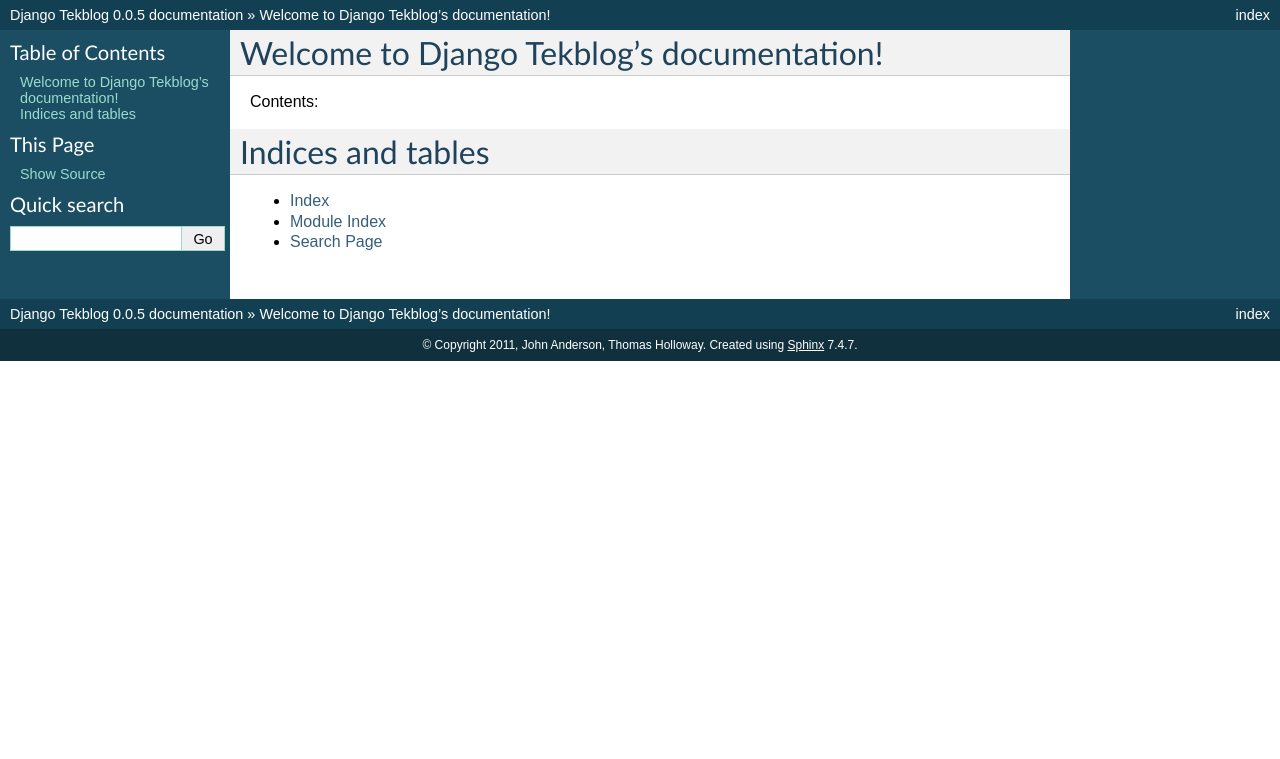
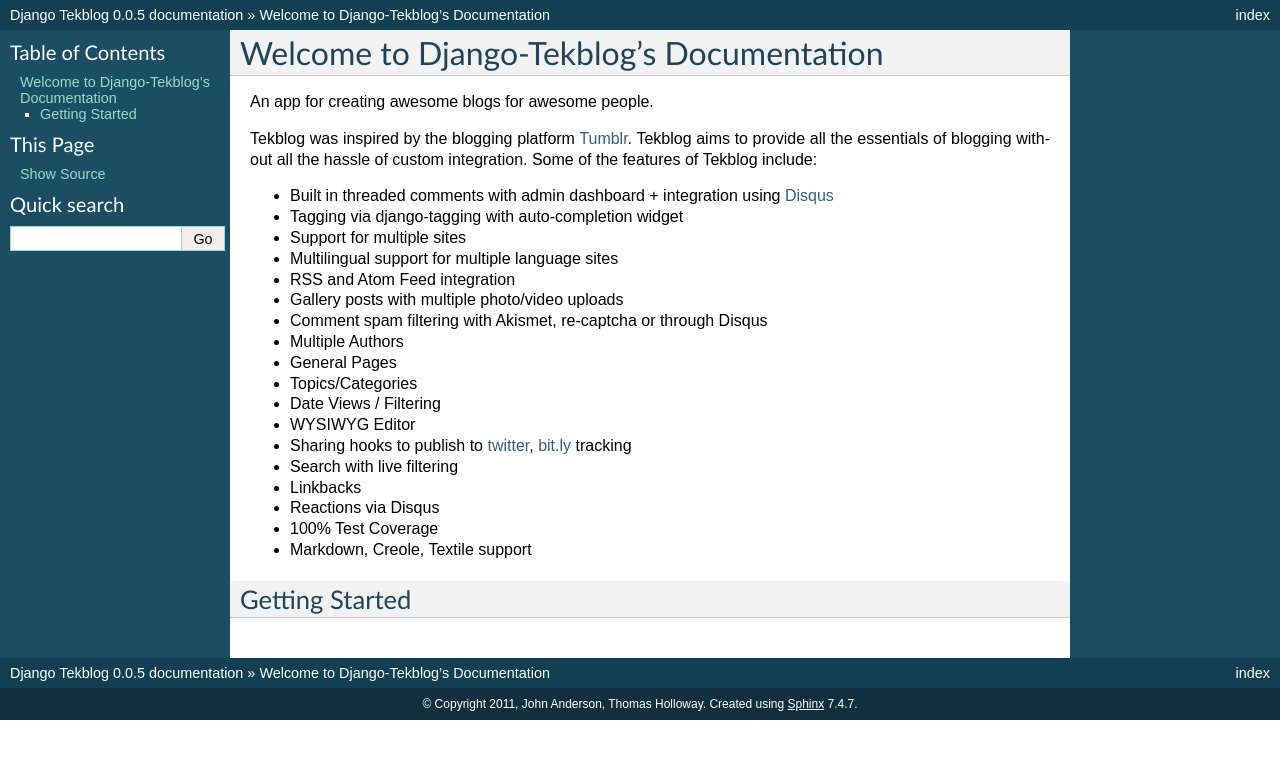
Before and after one commit to sontek-archive/django-tekblog, a Sphinx documentation site: the page built from docs/index.rst, in a window 1280 px wide. Shown: the top 759 px of the page. Built offline with Sphinx 7.4.7, drawn with Linux system fonts in a browser that asks for light colours.

Commit message:
Added preliminary docs.. for future support

```diff
--- a/docs/index.rst
+++ b/docs/index.rst
@@ -1,19 +1,37 @@
-.. Django Tekblog documentation master file, created by
-   sphinx-quickstart on Thu Mar 24 22:32:41 2011.
-   You can adapt this file completely to your liking, but it should at least
-   contain the root `toctree` directive.
+.. django tekblog documentation master file
 
-Welcome to Django Tekblog's documentation!
-==========================================
+Welcome to Django-Tekblog's Documentation
+=========================================
 
-Contents:
+An app for creating awesome blogs for awesome people.
+
+Tekblog was inspired by the blogging platform `Tumblr
+<http://www.tumblr.com>`_. Tekblog aims to provide all the essentials of
+blogging without all the hassle of custom integration. Some of the
+features of Tekblog include:
+
+* Built in threaded comments with admin dashboard + integration using `Disqus <http://www.disqus.com>`_
+* Tagging via django-tagging with auto-completion widget
+* Support for multiple sites
+* Multilingual support for multiple language sites
+* RSS and Atom Feed integration
+* Gallery posts with multiple photo/video uploads
+* Comment spam filtering with Akismet, re-captcha or through Disqus
+* Multiple Authors
+* General Pages
+* Topics/Categories
+* Date Views / Filtering
+* WYSIWYG Editor
+* Sharing hooks to publish to `twitter <http://twitter.com>`_, `bit.ly <http://bit.ly>`_ tracking
+* Search with live filtering
+* Linkbacks
+* Reactions via Disqus
+* 100% Test Coverage
+* Markdown, Creole, Textile support
+
+Getting Started
+---------------
 
 .. toctree::
-   :maxdepth: 2
-
-Indices and tables
-==================
-
-* :ref:`genindex`
-* :ref:`modindex`
-* :ref:`search`
+    :maxdepth: 2
+    :numbered:
```
Also changed, not shown: 1 other file.
